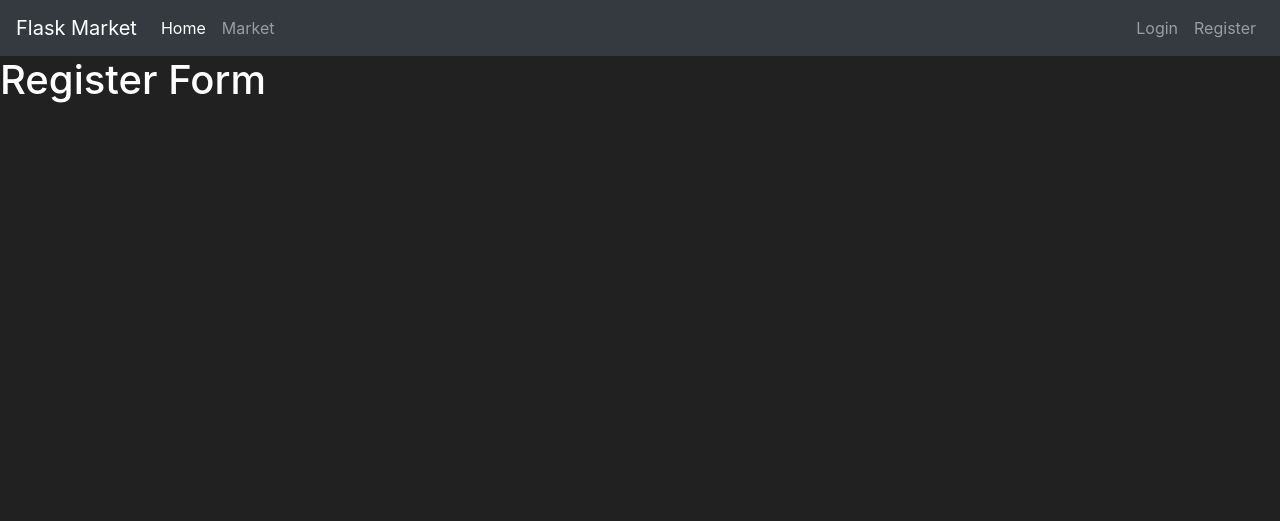
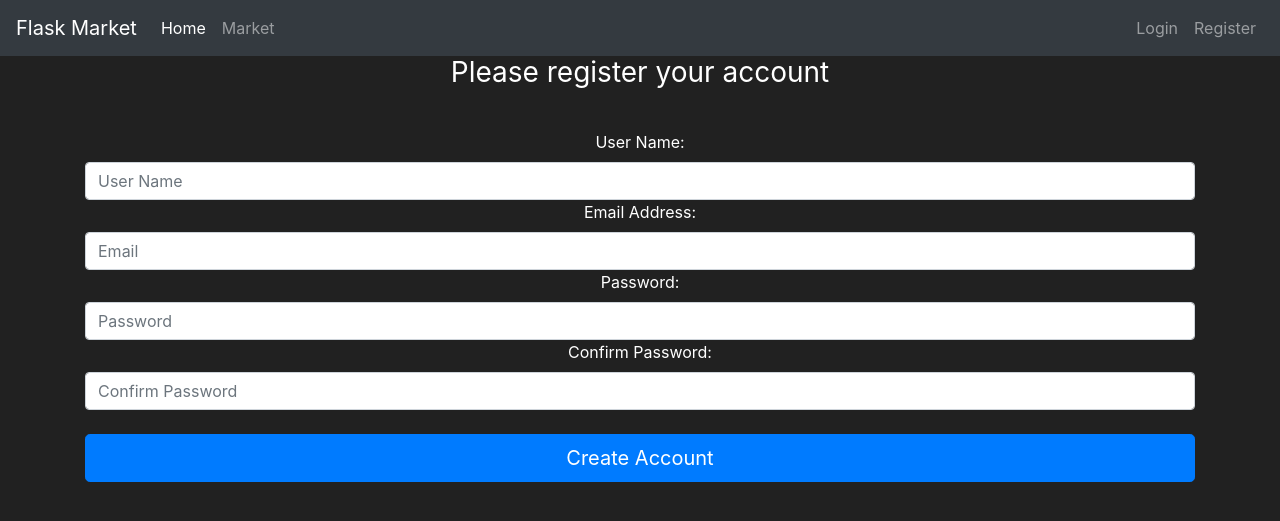
Before and after one commit to namank03/flask_market_app, a Flask app: page /register in a window 1280 px wide. Shown: the top 521 px of the page. Run offline with Flask 2, Linux system fonts and the light colour scheme; some libraries are stand-ins or nearby versions.

Commit message:
created register form

```diff
--- a/market/forms.py
+++ b/market/forms.py
@@ -3,8 +3,8 @@ from wtforms import StringField, PasswordField, SubmitField
 
 
 class RegisterForm(FlaskForm):
-    username = StringField(label="username")
-    email_address = StringField(label="email")
-    password1 = PasswordField(label="password1")
-    password2 = PasswordField(label="password2")
-    submit = SubmitField(label="submit")
+    username = StringField(label="User Name:")
+    email_address = StringField(label="Email Address:")
+    password1 = PasswordField(label="Password:")
+    password2 = PasswordField(label="Confirm Password:")
+    submit = SubmitField(label="Create Account")
--- a/market/routes.py
+++ b/market/routes.py
@@ -17,6 +17,6 @@ def market_page():
 
 
 @app.route('/register')
-def register():
+def register_page():
     form = RegisterForm()
     return render_template('register.html', form=form)
--- a/market/templates/base.html
+++ b/market/templates/base.html
@@ -36,7 +36,7 @@
                     <a class="nav-link" href="#">Login</a>
                 </li>
                 <li class="nav-item">
-                    <a class="nav-link" href="#">Register</a>
+                    <a class="nav-link" href="{{ url_for('register_page') }}">Register</a>
                 </li>
             </ul>
         </div>
--- a/market/templates/register.html
+++ b/market/templates/register.html
@@ -4,5 +4,31 @@ Register Page
 {% endblock %}
 
 {% block content %}
-<h1>Register Form</h1>
+
+<body class="text-center">
+    <div class="container">
+        <form method="POST" class="form-register" style="color:white">
+            <h1 class="h3 mt-6 mb-3 font-weight-normal">
+                Please register your account
+            </h1>
+            <br>
+            {{ form.username.label() }}
+            {{ form.username(class="form-control", placeholder="User Name")}}
+
+            {{ form.email_address.label() }}
+            {{ form.email_address(class="form-control", placeholder="Email")}}
+
+            {{ form.password1.label()}}
+            {{ form.password1(class="form-control", placeholder="Password")}}
+
+            {{ form.password2.label() }}
+            {{ form.password2(class="form-control", placeholder="Confirm Password")}}
+
+            <br>
+
+            {{ form.submit(class="btn btn-lg btn-block btn-primary") }}
+
+        </form>
+    </div>
+</body>
 {% endblock %}
```
